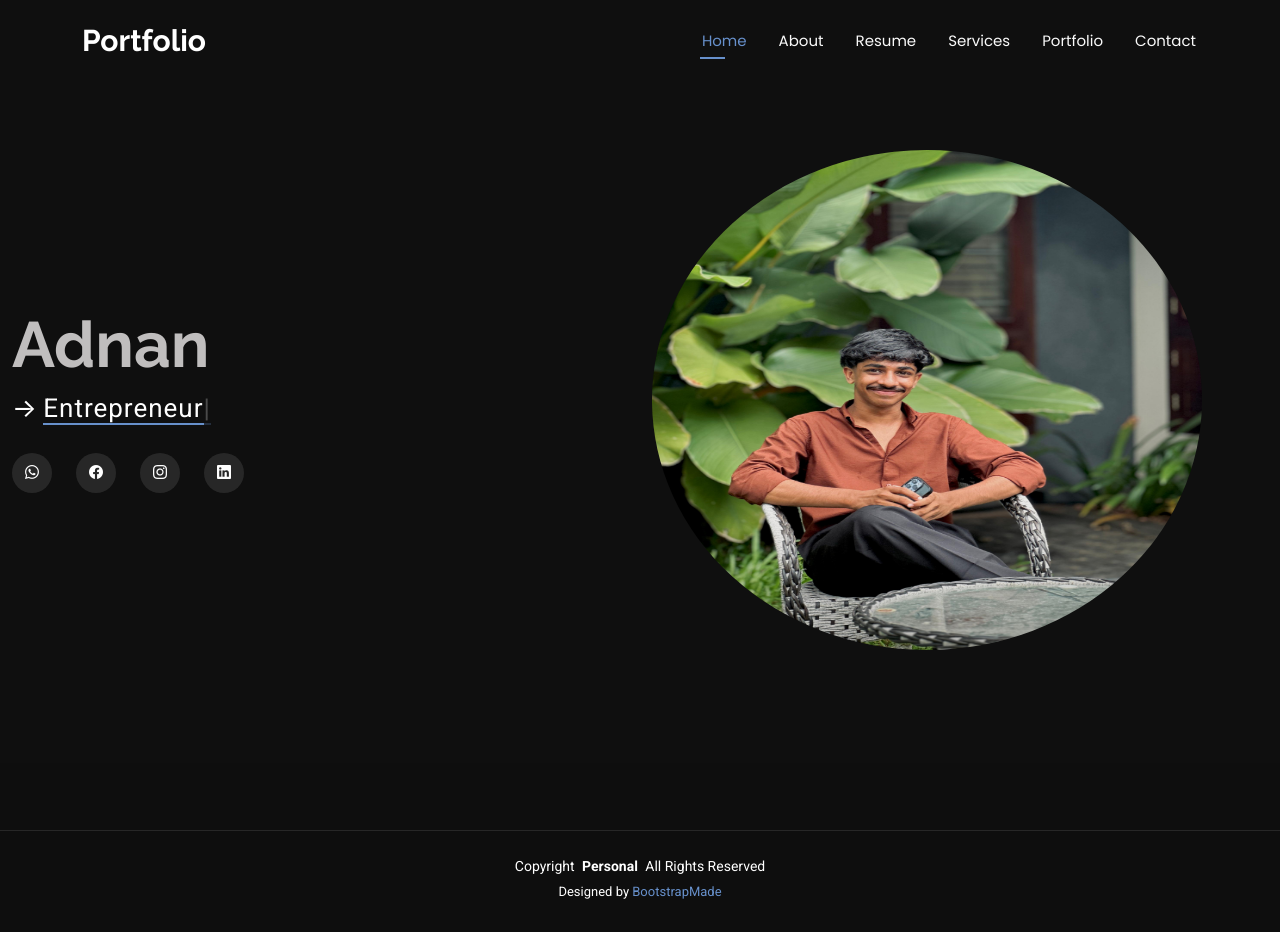
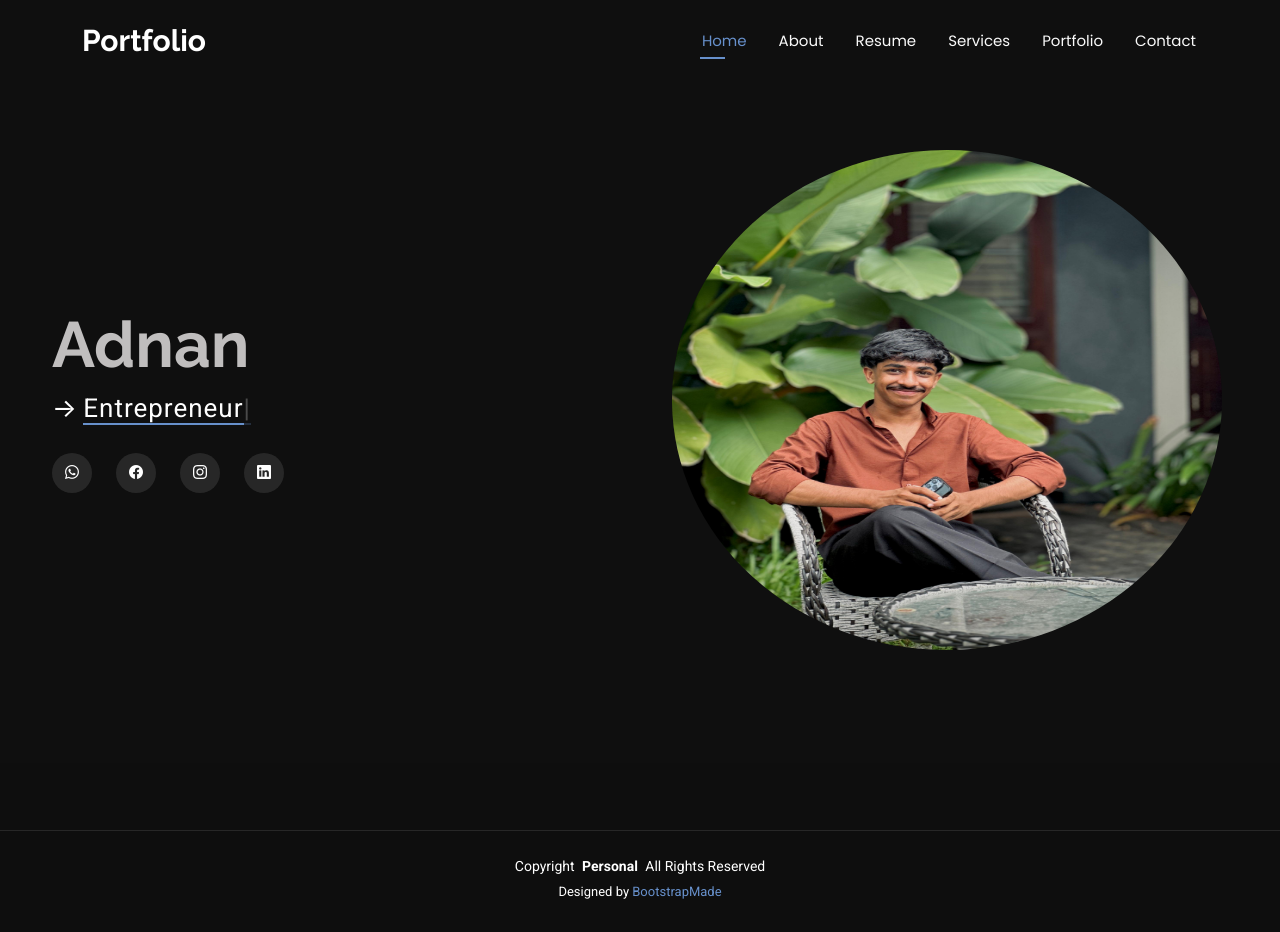
Before and after one commit to adnanpallikkal01-cmd/Adnans-portfolioo, a plain HTML site: page index.html in a window 1280 px wide. Drawn offline with Linux system fonts and the light colour scheme.

Commit message:
Update index.html

```diff
--- a/index.html
+++ b/index.html
@@ -68,7 +68,7 @@
     <!-- Hero Section -->
      <div class="photo d-flex">
     <section id="hero" class="hero section dark-background">
-      <div class="container" data-aos="zoom-out" data-aos-delay="100">
+      <div class="size container" data-aos="zoom-out" data-aos-delay="100">
         <h2 id="name1">Adnan </h2>
 
         <p>→ <span class="typed" data-typed-items="Mern Stack Developer,Entrepreneur,Traveller"></span><span class="typed-cursor typed-cursor--blink"></span></p>
```
